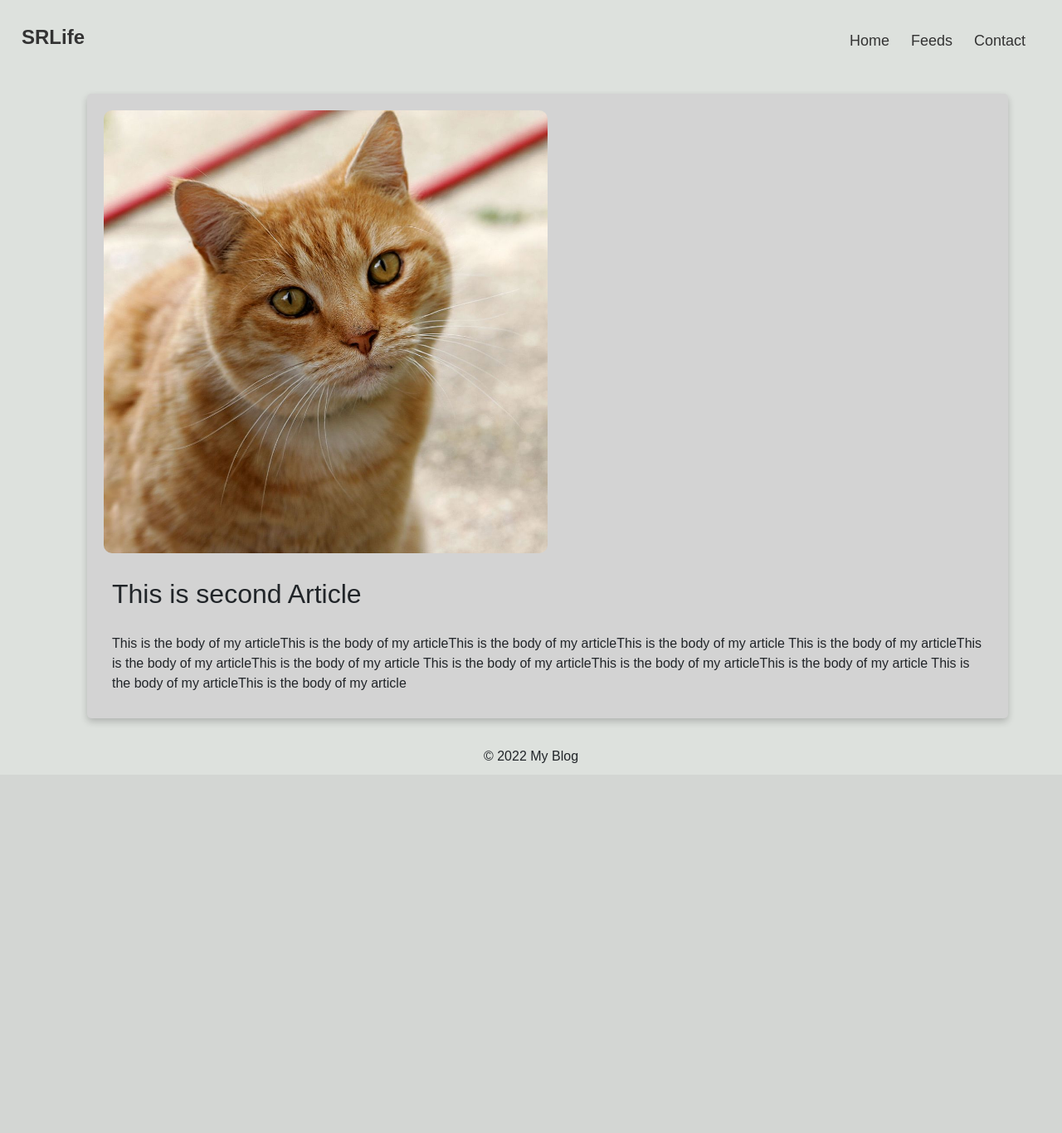
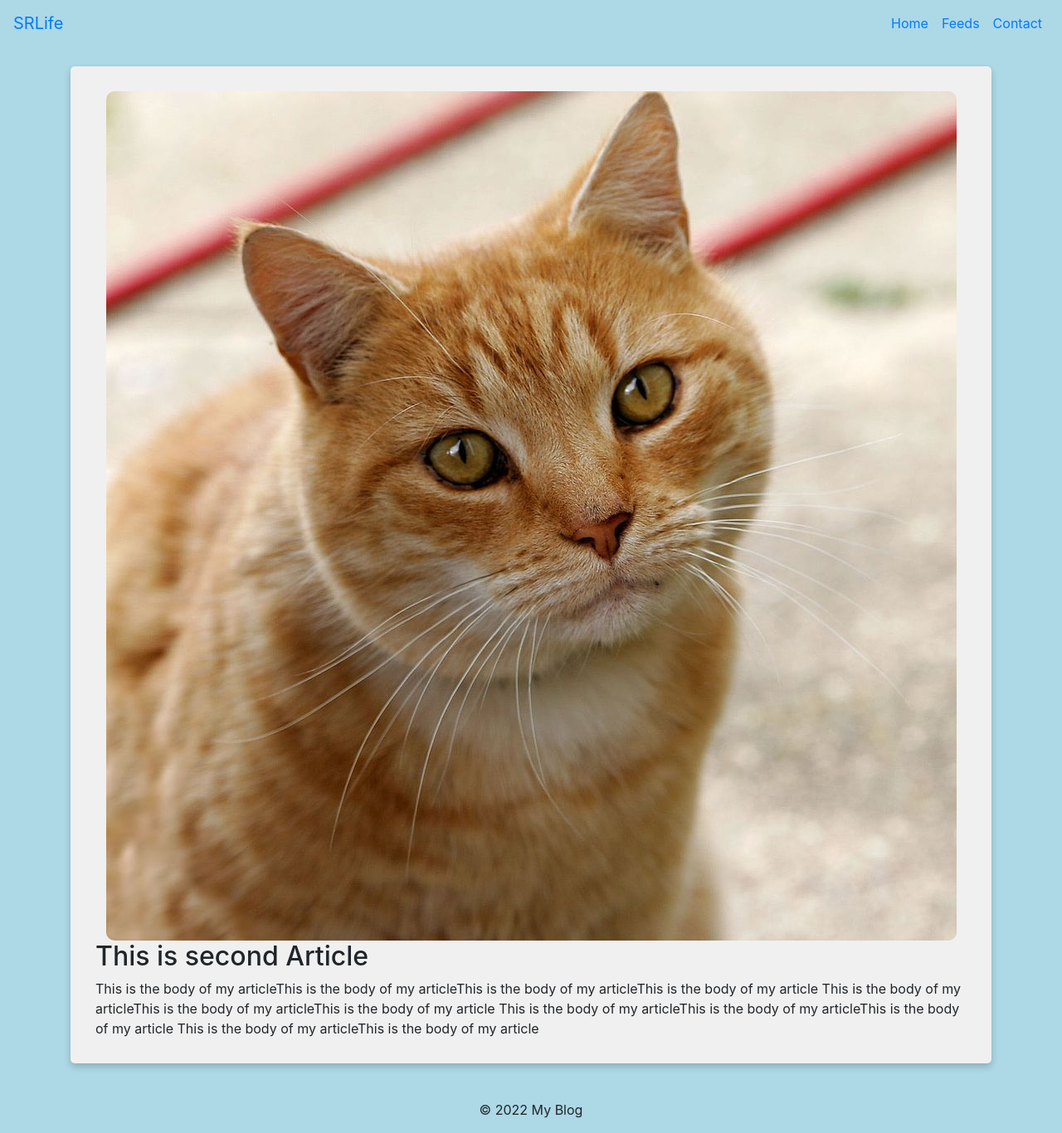
Before and after one commit to rohits144/blogsite, a Django app: page /13 in a window 1280 px wide. Shown: the whole page at 83% size. Before the commit the page ends 920 px from the top, so only its background shows below. Run offline with Django 3.2, Linux system fonts and the light colour scheme; data comes from the database, SQL or seed files in the repository; some libraries are stand-ins or nearby versions.

Commit message:
ui changes

```diff
--- a/blog/templates/article_detail.html
+++ b/blog/templates/article_detail.html
@@ -2,18 +2,39 @@
 
 {% block content %}
 
-<div class="article"
-    style="background-color: lightgrey; padding: 10px; border-radius: 5px; box-shadow: 0 4px 8px rgba(0, 0, 0, 0.2); width: 100%; margin-left: 20px;">
+<style>
+    body {
+        background: #add8e6;
+    }
 
-    <div class="image-container" style="padding: 10px;">
-        <img src="{{ article.get_image_url }}" alt="{{ article.title }}"
-            style="width: 50%; height: 50%; border-radius: 10px;" >
-    </div>
-    <div class="title-container" style="padding: 10px;">
-        <div class="item-container" style="padding: 10px;">
+    .article {
+        width: 100%;
+        background-color: #f0f0f0;
+        box-shadow: 0 4px 8px rgba(0, 0, 0, 0.2);
+        padding: 30px;
+        border-radius: 5px;
+        margin-bottom: 20px;
+    }
+
+    .article-image {
+        max-width: 100%; /* restrict max width to 60% of the screen */
+        height: auto; /* maintain aspect ratio */
+        border-radius: 10px; /* round the edges */
+    }
+    .image-container {
+        display: flex; /* use Flexbox */
+        justify-content: center; /* center horizontally */
+        align-items: center; /* center vertically */
+    }
+</style>
+
+<div class="container">
+    <div class="article">
+        <div class="image-container">
+            <img src="{{ article.get_image_url }}" alt="{{ article.title }}" class="article-image">
+        </div>
+        <div class="article-content">
             <h2>{{ article.title }}</h2>
-        </div>
-        <div class="item-container" style="padding: 10px;">
             {{ article.body|safe }}
         </div>
     </div>
--- a/blog/templates/base.html
+++ b/blog/templates/base.html
@@ -1,75 +1,13 @@
 <!DOCTYPE html>
 <html lang="en">
+
 <head>
     <meta charset="UTF-8">
     <meta name="viewport" content="width=device-width, initial-scale=1, shrink-to-fit=no">
     <link rel="stylesheet" href="https://stackpath.bootstrapcdn.com/bootstrap/4.5.0/css/bootstrap.min.css">
     <style>
-        body {
-            background-color: #dce0dcf3;
-            font-family: Arial, sans-serif;
-        }
 
-        a {
-            color: black;
-            text-transform: capitalize;
-        }
 
-        header {
-            padding: 10px;
-            text-align: center;
-        }
-
-        .navbar-brand {
-            font-size: 24px;
-            font-weight: bold;
-            color: #333;
-            text-align: center;
-        }
-
-        .navbar-nav {
-            margin-top: 10px;
-        }
-
-        .navbar-nav li {
-            display: inline-block;
-            margin-right: 10px;
-        }
-
-        .navbar-nav li a {
-            color: #333;
-            text-decoration: none;
-            font-size: 18px;
-        }
-
-        .article-title {
-            font-size: 28px;
-            font-weight: bold;
-            color: #333;
-            text-align: left;
-            margin-bottom: 20px;
-        }
-
-        .article-body {
-            font-size: 18px;
-            line-height: 1.8;
-            text-align: left;
-            margin-bottom: 30px;
-        }
-
-        .article-content {
-            font-size: 16px;
-            line-height: 1.4;
-            margin-bottom: 20px;
-        }
-
-        footer {
-            padding: 10px;
-        }
-
-        footer p {
-            margin-bottom: 0;
-        }
     </style>
 </head>
 
@@ -97,11 +35,13 @@
         </nav>
     </header>
 
-    <main class="container">
+    <div class="container">
+        <div class="row">
             {% block content %}
             <!-- Content goes here -->
             {% endblock %}
-    </main>
+        </div>
+    </div>
 
     <footer class="mt-4">
         <div class="container text-center">
```
Also changed, not shown: blog/templates/article_list.html (+82 -32 lines). Lines whose indentation alone changed are shown as unchanged.
